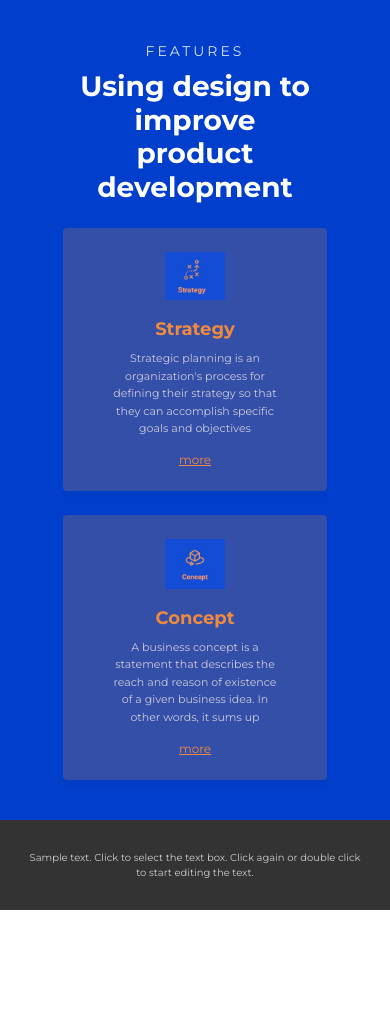
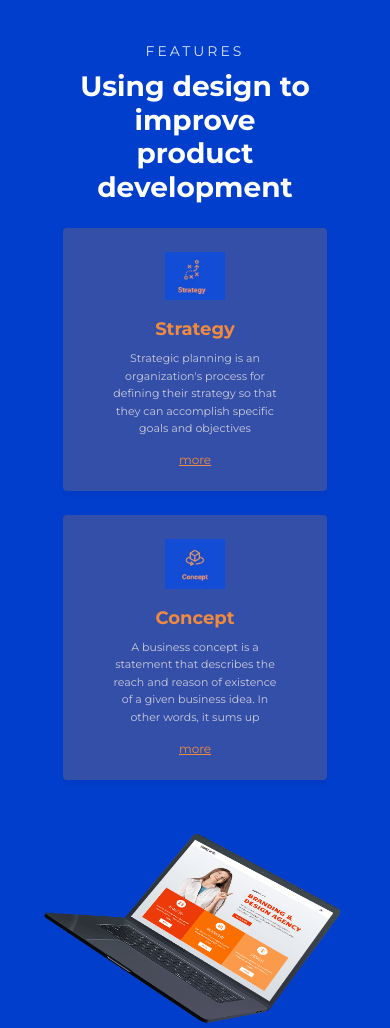
Before and after one commit to Sabina-88/lab4_html, a plain HTML site: page index.html in a window 390 px wide. Shown: the part 72-1100 px from the top of the page. Before the commit the page ends 982 px from the top, so only its background shows below. Drawn offline with Linux system fonts and the light colour scheme.

Commit message:
Update style.css

```diff
--- a/style.css
+++ b/style.css
@@ -180,7 +180,12 @@ h1 {
   }
 
   .laptop {
-    display: none; /* приховуємо ноутбук */
+  position: static;
+  display: block;
+  width: 80%;
+  margin: 20px auto;
+  transform: none;
+  filter: none;
   }
 
   .logo {
```
